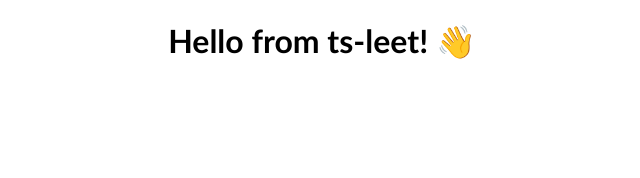
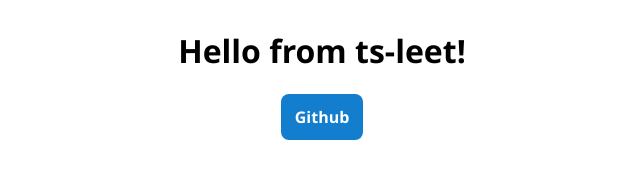
Before and after one commit to thutasann/ts-leet, a website with bundled scripts: page index.html in a window 1280 px wide. Shown: the whole page, without its empty margins (318-958 px from the left). Built offline with nearby package versions, Linux system fonts and the light colour scheme; no server answers.

Commit message:
UI: home page LOL

```diff
--- a/index.html
+++ b/index.html
@@ -4,15 +4,41 @@
     <title>My TypeScript App</title>
   </head>
   <style>
-    h1 {
-      font-family: 'Gill Sans', 'Gill Sans MT', Calibri, 'Trebuchet MS',
-        sans-serif;
+    h1,
+    a {
+      font-family: 'Segoe UI', Tahoma, Geneva, Verdana, sans-serif;
       font-weight: bold;
       text-align: center;
     }
+    .container {
+      display: flex;
+      align-items: center;
+      flex-direction: column;
+      justify-content: center;
+      column-gap: 12px;
+    }
+    .container > a {
+      text-decoration: none;
+      background-color: #137ecd;
+      color: white;
+      padding: 12px 14px;
+      border-radius: 8px;
+    }
+    .container > a:hover {
+      background-color: #33a1ef;
+    }
   </style>
   <body>
-    <h1>Hello from ts-leet! 👋</h1>
+    <div class="container">
+      <h1>Hello from ts-leet!</h1>
+      <a
+        aria-label="github link"
+        target="_blank"
+        rel="no opener"
+        href="https://github.com/thutasann/ts-leet"
+        >Github</a
+      >
+    </div>
     <script src="dist/index.js"></script>
   </body>
 </html>
--- a/src/Typescript/Generics/MasterGenerics/index.ts
+++ b/src/Typescript/Generics/MasterGenerics/index.ts
@@ -1,5 +1,4 @@
 // Source - https://www.youtube.com/watch?v=dLPgQRbVquo
-import { z } from 'zod';
 
 // ---- Generic in Type level
 type MyGenrics<T extends { name: string }> = {
@@ -109,24 +108,24 @@
 
 // ---- Integrating with third-party libs
 
-const makeZodSafeFetch = <TData>(
-  url: string,
-  schema: z.Schema<TData>,
-): Promise<TData> => {
-  return fetch(url).then((res) => {
-    return schema.parse(res);
-  });
-};
+// const makeZodSafeFetch = <TData>(
+//   url: string,
+//   schema: z.Schema<TData>,
+// ): Promise<TData> => {
+//   return fetch(url).then((res) => {
+//     return schema.parse(res);
+//   });
+// };
 
-const makeZodSafeFetchResult = makeZodSafeFetch<{
-  firstName: string;
-  lastName: string;
-}>(
-  'https://jsonplaceholder.typicode.com/posts',
-  z.object({
-    firstName: z.string(),
-    lastName: z.string(),
-  }),
-).then((res) => {
-  console.log(res);
-});
+// const makeZodSafeFetchResult = makeZodSafeFetch<{
+//   firstName: string;
+//   lastName: string;
+// }>(
+//   'https://jsonplaceholder.typicode.com/posts',
+//   z.object({
+//     firstName: z.string(),
+//     lastName: z.string(),
+//   }),
+// ).then((res) => {
+//   console.log(res);
+// });
```
Also changed, not shown: dist/Interviews/Arrays/ArrayBasic.d.ts (added), dist/Interviews/Arrays/ArrayBasic.js (added), dist/Interviews/Arrays/ArrayMethods.d.ts (added), dist/Interviews/Arrays/ArrayMethods.js (added), dist/Interviews/Arrays/Reduce.d.ts (added), dist/Interviews/Arrays/Reduce.js (added), dist/Typescript/Generics/MasterGenerics/index.d.ts, dist/Typescript/Generics/MasterGenerics/index.js, dist/Typescript/KeyOfTypeOf.d.ts (added), dist/Typescript/KeyOfTypeOf.js (added), dist/Typescript/TypeGuards.d.ts, dist/Typescript/TypeGuards.js, dist/index.js.
